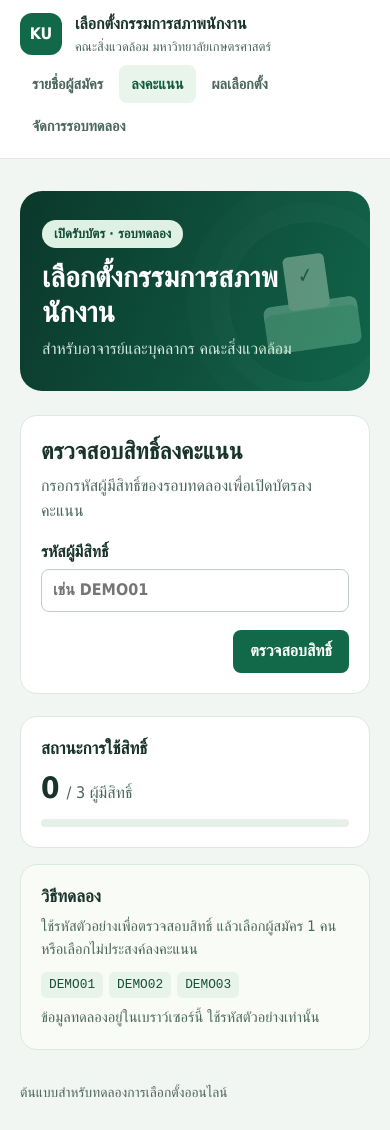
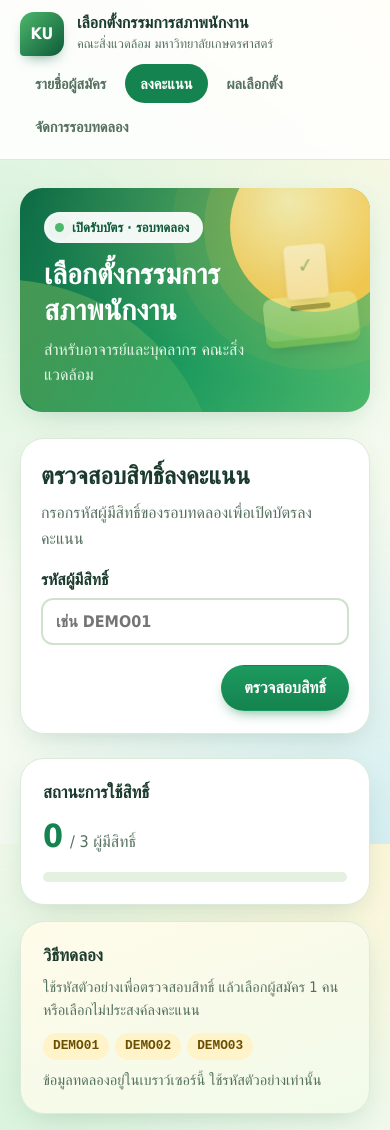
Before and after one commit to chesadaphonb-source/ku-staff-council-election, a plain HTML site: page index.html in a window 390 px wide. Shown: the top 1130 px of the page. Drawn offline with Linux system fonts and the light colour scheme; a web font is replaced by a local one.

Commit message:
Add files via upload

```diff
--- a/style.css
+++ b/style.css
@@ -1,114 +1,240 @@
 :root {
   color-scheme: light;
-  --ink: #18332a;
-  --muted: #4b665c;
-  --green: #126949;
-  --line: #dce8e1;
+  --ink: #1b3a2d;
+  --muted: #55705f;
+  --green: #15834f;
+  --green-deep: #0e5a3a;
+  --leaf: #4cb86b;
+  --lime: #c6e86a;
+  --sun: #ffc94d;
+  --sky: #cdeef3;
+  --mint: #eaf7e8;
+  --line: #dcebd9;
   --surface: #fff;
-  font: 16px/1.55 "IBM Plex Sans Thai", Tahoma, sans-serif;
+  --shadow: 0 10px 30px -12px #1b5a3a40;
+  --shadow-hover: 0 16px 34px -14px #1b5a3a59;
+  font: 16px/1.6 "IBM Plex Sans Thai", Tahoma, sans-serif;
   color: var(--ink);
-  background: #f2f6f2;
+  background: #f5faef;
 }
 * { box-sizing: border-box; }
-body { margin: 0; }
+body {
+  margin: 0;
+  min-height: 100vh;
+  background:
+    radial-gradient(600px 400px at 100% 0%, #fff3c9a0, transparent 70%),
+    radial-gradient(700px 500px at 0% 30%, #d9f3dd, transparent 70%),
+    radial-gradient(600px 500px at 100% 100%, #d4eef2, transparent 70%),
+    #f5faef;
+  background-attachment: fixed;
+}
 .wrap { width: min(1120px, calc(100% - 40px)); margin-inline: auto; }
-.site-header { background: var(--surface); border-bottom: 1px solid var(--line); }
-.top { display: flex; min-height: 78px; align-items: center; justify-content: space-between; gap: 24px; }
+
+/* ---------- Header ---------- */
+.site-header {
+  position: sticky; top: 0; z-index: 10;
+  background: #ffffffd9;
+  backdrop-filter: blur(12px);
+  -webkit-backdrop-filter: blur(12px);
+  border-bottom: 1px solid var(--line);
+}
+.top { display: flex; min-height: 76px; align-items: center; justify-content: space-between; gap: 24px; }
 .brand { display: flex; align-items: center; gap: 13px; }
 .brand strong, .brand small { display: block; }
+.brand strong { line-height: 1.3; }
 .brand small { color: var(--muted); font-size: .8rem; }
-.mark { display: grid; place-content: center; width: 42px; height: 42px; border-radius: 12px; background: #126949; color: white; font-weight: 700; }
+.mark {
+  display: grid; place-content: center; width: 44px; height: 44px;
+  border-radius: 14px 14px 14px 4px;
+  background: linear-gradient(135deg, var(--leaf), var(--green-deep));
+  color: #fff; font-weight: 700; letter-spacing: .02em;
+  box-shadow: 0 6px 14px -6px #0e5a3a99;
+}
 nav { display: flex; gap: 4px; flex-wrap: wrap; }
-nav a { padding: 8px 12px; color: var(--muted); text-decoration: none; border-radius: 8px; font-size: .91rem; font-weight: 600; }
-nav a:hover, nav a[aria-current] { color: #0d5a3c; background: #e9f4eb; }
-main { padding-block: 32px; }
-.hero { position: relative; isolation: isolate; overflow: hidden; display: flex; align-items: center; min-height: 232px; padding: 34px 44px; border-radius: 22px; background: linear-gradient(110deg, #0b382b, #11644a); color: #fff; }
-.hero-content { max-width: 75%; z-index: 1; }
-.hero h1 { margin: 12px 0 5px; font-size: clamp(1.8rem, 4vw, 3rem); line-height: 1.2; overflow-wrap: anywhere; }
-.hero p { margin: 8px 0 0; color: #d4eade; }
-.state { display: inline-block; padding: 4px 12px; border-radius: 20px; background: #dff1e3; color: #154b36; font-size: .82rem; font-weight: 700; }
-.art { position: absolute; right: 72px; top: 43px; width: 145px; height: 145px; transform: rotate(-8deg); }
-.art::before { content: ""; position: absolute; inset: -52px; border: 1px solid #d9fbed26; border-radius: 50%; box-shadow: 0 0 0 28px #d9fbed0b, 0 0 0 64px #d9fbed09; }
-.paper { position: absolute; z-index: 1; left: 40px; width: 64px; height: 83px; border-radius: 8px; background: #ddf5df; color: #136748; text-align: center; padding-top: 7px; font-size: 2rem; font-weight: 700; }
-.box { position: absolute; bottom: 0; width: 100%; height: 73px; border-radius: 12px; background: #80cba5; box-shadow: inset 0 13px #a7dac0; }
-.layout { display: grid; grid-template-columns: minmax(0, 1fr) 300px; gap: 22px; align-items: start; margin-top: 24px; }
-.panel { border: 1px solid var(--line); border-radius: 17px; background: var(--surface); }
-.primary { padding: 26px 30px; }
+nav a {
+  padding: 8px 15px; color: var(--muted); text-decoration: none;
+  border-radius: 999px; font-size: .91rem; font-weight: 600;
+  transition: background .2s, color .2s;
+}
+nav a:hover { color: var(--green-deep); background: var(--mint); }
+nav a[aria-current] { color: #fff; background: var(--green); }
+
+main { padding-block: 28px 32px; }
+
+/* ---------- Hero ---------- */
+.hero {
+  position: relative; isolation: isolate; overflow: hidden;
+  display: flex; align-items: center; min-height: 240px;
+  padding: 36px 48px; border-radius: 28px; color: #fff;
+  background:
+    radial-gradient(420px 260px at 88% 8%, #ffd96a55, transparent 70%),
+    linear-gradient(120deg, #0f6b45 0%, #1c9a5e 55%, #4cb86b 100%);
+  box-shadow: var(--shadow);
+}
+.hero::before {            /* sun */
+  content: ""; position: absolute; z-index: -1; right: 34px; top: -46px;
+  width: 170px; height: 170px; border-radius: 50%;
+  background: radial-gradient(circle at 35% 35%, #fff0b5, var(--sun) 70%);
+  opacity: .9;
+  box-shadow: 0 0 0 26px #ffc94d26, 0 0 0 58px #ffc94d12;
+}
+.hero::after {             /* leaf */
+  content: ""; position: absolute; z-index: -1; left: -40px; bottom: -70px;
+  width: 220px; height: 220px; border-radius: 0 100% 0 100%;
+  background: linear-gradient(135deg, #c6e86a55, #c6e86a11);
+  transform: rotate(-10deg);
+}
+.hero-content { max-width: 70%; z-index: 1; }
+.hero h1 { margin: 14px 0 4px; font-size: clamp(1.8rem, 4vw, 2.9rem); line-height: 1.25; overflow-wrap: anywhere; text-wrap: balance; }
+.hero p { margin: 8px 0 0; color: #e6f7e6; }
+.state {
+  display: inline-flex; align-items: center; gap: 8px;
+  padding: 5px 14px 5px 11px; border-radius: 999px;
+  background: #fffffff0; color: var(--green-deep);
+  font-size: .82rem; font-weight: 700;
+}
+.state::before {
+  content: ""; width: 9px; height: 9px; border-radius: 50%;
+  background: var(--leaf); box-shadow: 0 0 0 0 #4cb86b80;
+  animation: pulse 2s infinite;
+}
+@keyframes pulse { 70% { box-shadow: 0 0 0 8px #4cb86b00; } 100% { box-shadow: 0 0 0 0 #4cb86b00; } }
+
+.art { position: absolute; right: 90px; top: 52px; width: 145px; height: 145px; transform: rotate(-6deg); }
+.paper {
+  position: absolute; z-index: 1; left: 40px; top: -6px; width: 64px; height: 83px;
+  border-radius: 8px; background: #fff; color: var(--green);
+  text-align: center; padding-top: 7px; font-size: 2rem; font-weight: 700;
+  box-shadow: 0 8px 16px -8px #0006;
+  animation: float 4s ease-in-out infinite;
+}
+@keyframes float { 50% { transform: translateY(-6px) rotate(2deg); } }
+.box {
+  position: absolute; bottom: 0; width: 100%; height: 76px; border-radius: 14px;
+  background: linear-gradient(180deg, #e8fbb8, var(--lime));
+  box-shadow: inset 0 -10px #a3cf4a, 0 12px 20px -10px #0006;
+}
+.box::before {
+  content: ""; position: absolute; left: 50%; top: 14px; width: 62px; height: 8px;
+  transform: translateX(-50%); border-radius: 8px; background: #2d5a2e;
+}
+
+/* ---------- Layout & panels ---------- */
+.layout { display: grid; grid-template-columns: minmax(0, 1fr) 300px; gap: 24px; align-items: start; margin-top: 26px; }
+.panel { border: 1px solid var(--line); border-radius: 24px; background: var(--surface); box-shadow: var(--shadow); }
+.primary { padding: 30px 34px; }
 .sidebar { display: grid; gap: 16px; }
-.side { padding: 20px; }
-h2 { margin: 0; font-size: 1.45rem; line-height: 1.3; }
+.side { padding: 22px; }
+h2 { margin: 0; font-size: 1.5rem; line-height: 1.3; }
+h2:focus { outline: none; }
 .side h2 { font-size: 1.07rem; }
 p { margin: 8px 0 16px; color: var(--muted); }
 .side p { font-size: .91rem; margin-bottom: 0; }
-.turnout { display: flex; align-items: baseline; gap: 7px; margin-block: 7px; color: var(--muted); }
-.turnout strong { font-size: 1.85rem; color: var(--ink); font-variant-numeric: tabular-nums; }
-progress { display: block; width: 100%; height: 8px; border: 0; border-radius: 10px; background: #e7efe9; color: var(--green); accent-color: var(--green); overflow: hidden; }
-progress::-webkit-progress-bar { background: #e7efe9; }
-progress::-webkit-progress-value { background: var(--green); border-radius: 10px; }
+.turnout { display: flex; align-items: baseline; gap: 7px; margin-block: 8px 10px; color: var(--muted); }
+.turnout strong { font-size: 2rem; color: var(--green); font-variant-numeric: tabular-nums; }
+progress { display: block; width: 100%; height: 10px; border: 0; border-radius: 10px; background: #e4f1e1; color: var(--green); accent-color: var(--green); overflow: hidden; }
+progress::-webkit-progress-bar { background: #e4f1e1; }
+progress::-webkit-progress-value { background: linear-gradient(90deg, var(--leaf), var(--green)); border-radius: 10px; transition: width .6s; }
+progress::-moz-progress-bar { background: linear-gradient(90deg, var(--leaf), var(--green)); border-radius: 10px; }
 .codes { display: flex; flex-wrap: wrap; gap: 6px; margin-top: 12px; }
-code { padding: 3px 8px; border-radius: 6px; background: #e8f3e9; color: #184f39; font-size: .8rem; }
-.demo { background: #f8fbf6; }
+code { padding: 3px 10px; border-radius: 999px; background: #fff3c9; color: #6b4e00; font-size: .8rem; font-weight: 600; }
+.demo { background: linear-gradient(160deg, #fffbe9, #f1fae9); }
+
+/* ---------- Ballot options ---------- */
 fieldset { border: 0; padding: 0; margin: 0; min-width: 0; }
-legend { padding: 0; margin-bottom: 7px; font-weight: 600; }
-.options { display: grid; gap: 8px; }
-.option { display: flex; align-items: center; gap: 12px; border: 1px solid var(--line); border-radius: 11px; padding: 9px 12px; cursor: pointer; }
-.option:hover { border-color: #73ad8d; }
-.option:has(input:checked) { border-color: var(--green); background: #edf7ef; }
-.number { flex: 0 0 36px; display: grid; place-content: center; height: 36px; border-radius: 9px; background: #e8f2eb; color: #1d694a; font-weight: 700; }
+legend { padding: 0; margin-bottom: 8px; font-weight: 600; }
+.options { display: grid; gap: 10px; }
+.option {
+  display: flex; align-items: center; gap: 14px;
+  border: 2px solid var(--line); border-radius: 16px; padding: 10px 14px;
+  cursor: pointer; background: #fff;
+  transition: border-color .2s, background .2s, transform .2s, box-shadow .2s;
+}
+.option:hover { border-color: var(--leaf); transform: translateY(-2px); box-shadow: var(--shadow); }
+.option:has(input:checked) { border-color: var(--green); background: linear-gradient(100deg, #eefae4, #fff); box-shadow: 0 0 0 4px #4cb86b26; }
+.number { flex: 0 0 36px; display: grid; place-content: center; height: 36px; border-radius: 50%; background: var(--mint); color: var(--green); font-weight: 700; }
 .option strong, .option small { display: block; overflow-wrap: anywhere; }
 .option small { color: var(--muted); }
-.option input { margin-left: auto; accent-color: var(--green); width: 17px; height: 17px; flex-shrink: 0; }
+.option input { margin-left: auto; accent-color: var(--green); width: 20px; height: 20px; flex-shrink: 0; }
+
+/* ---------- Forms & buttons ---------- */
 .field { display: grid; gap: 5px; font-weight: 600; margin-top: 15px; }
-input[type=text], textarea { width: 100%; border: 1px solid #bccfc3; border-radius: 8px; padding: 8px 11px; font: inherit; color: var(--ink); background: white; }
+input[type=text], input[type=url], textarea {
+  width: 100%; border: 2px solid #cfe3cc; border-radius: 12px; padding: 9px 13px;
+  font: inherit; color: var(--ink); background: #fff; transition: border-color .2s, box-shadow .2s;
+}
+input[type=text]:focus, input[type=url]:focus, textarea:focus { outline: none; border-color: var(--leaf); box-shadow: 0 0 0 4px #4cb86b2e; }
 textarea { resize: vertical; }
-button { background: var(--green); color: #fff; border: 1px solid transparent; border-radius: 8px; padding: 8px 16px; font: inherit; font-weight: 600; cursor: pointer; }
-button:hover { background: #0b5439; }
-button.secondary { color: var(--green); background: #fff; border-color: #b7cfc0; }
-button.secondary:hover { background: #edf7ef; }
-:focus-visible { outline: 3px solid #318b65; outline-offset: 3px; }
-.actions { display: flex; flex-wrap: wrap; justify-content: flex-end; gap: 10px; margin-top: 18px; }
+button {
+  background: linear-gradient(180deg, #1c9a5e, var(--green));
+  color: #fff; border: 1px solid transparent; border-radius: 999px;
+  padding: 9px 22px; font: inherit; font-weight: 600; cursor: pointer;
+  box-shadow: 0 6px 14px -6px #15834fb3;
+  transition: transform .15s, box-shadow .15s, background .2s;
+}
+button:hover { background: linear-gradient(180deg, #15834f, var(--green-deep)); transform: translateY(-1px); box-shadow: 0 10px 18px -8px #15834fb3; }
+button:active { transform: translateY(0); }
+button.secondary { color: var(--green); background: #fff; border-color: #b9dcc2; box-shadow: none; }
+button.secondary:hover { background: var(--mint); box-shadow: none; }
+button:disabled { opacity: .55; cursor: not-allowed; transform: none; }
+:focus-visible { outline: 3px solid #2f9e68; outline-offset: 3px; }
+.actions { display: flex; flex-wrap: wrap; justify-content: flex-end; gap: 10px; margin-top: 20px; }
 #feedback:empty { display: none; }
-#feedback { margin: 10px 0 0; color: #963a24; font-weight: 600; }
-.notice { padding: 12px 15px; background: #e9f5eb; border-radius: 10px; color: #205941; margin-bottom: 0; }
-dialog { width: min(480px, calc(100% - 32px)); padding: 25px; border: 0; border-radius: 16px; color: var(--ink); }
-dialog::backdrop { background: #102b24a8; }
+#feedback { margin: 10px 0 0; padding: 10px 14px; border-radius: 12px; background: #ffe9e3; color: #a6321b; font-weight: 600; }
+.notice { padding: 13px 16px; background: #e8f7e6; border-left: 5px solid var(--leaf); border-radius: 6px 14px 14px 6px; color: #1d5a3a; margin-bottom: 0; }
+
+dialog { width: min(480px, calc(100% - 32px)); padding: 28px; border: 0; border-radius: 24px; color: var(--ink); box-shadow: 0 30px 60px -20px #0b3d2a80; }
+dialog::backdrop { background: #0f3a2ab0; backdrop-filter: blur(3px); }
+dialog[open] { animation: pop .22s ease-out; }
+@keyframes pop { from { opacity: 0; transform: translateY(10px) scale(.97); } }
+
+/* ---------- Results ---------- */
 .result-list { padding: 0; list-style: none; }
-.result-list li { margin-top: 17px; }
-.result-line { display: flex; justify-content: space-between; gap: 14px; margin-bottom: 6px; overflow-wrap: anywhere; }
-.result-line span { flex-shrink: 0; }
-footer { padding-bottom: 24px; font-size: .86rem; color: var(--muted); }
-@media (max-width: 760px) {
-  .top { align-items: flex-start; justify-content: center; flex-direction: column; padding-block: 12px; gap: 8px; }
-  .layout { grid-template-columns: minmax(0, 1fr); }
-  .hero { min-height: 200px; padding: 22px; }
-  .hero-content { max-width: 82%; }
-  .art { opacity: .38; right: 14px; top: 32px; transform: scale(.65) rotate(-8deg); transform-origin: right center; }
-  .primary { padding: 20px; }
-}
-@media (max-width: 380px) { .wrap { width: calc(100% - 24px); } nav a { padding-inline: 7px; } }
+.result-list li { margin-top: 18px; }
+.result-line { display: flex; justify-content: space-between; gap: 14px; margin-bottom: 7px; overflow-wrap: anywhere; }
+.result-line span { flex-shrink: 0; color: var(--green); font-weight: 600; font-variant-numeric: tabular-nums; }
+.result-list progress { height: 12px; }
+
+footer { padding-bottom: 28px; font-size: .86rem; color: var(--muted); }
+
+/* ---------- Candidates & photos ---------- */
 .portrait {
-  flex: 0 0 72px;
-  display: grid;
-  place-items: center;
-  width: 72px;
-  height: 84px;
-  border-radius: 9px;
-  overflow: hidden;
-  background: #e8f2eb;
+  flex: 0 0 72px; display: grid; place-items: center; width: 72px; height: 84px;
+  border-radius: 14px; overflow: hidden;
+  background: linear-gradient(160deg, #e4f5df, var(--sky));
 }
 .portrait img { display: block; width: 100%; height: 100%; object-fit: cover; }
 .portrait-placeholder { display: grid; justify-items: center; align-content: end; align-self: end; }
-.portrait-placeholder::before { content: ""; width: 24px; height: 24px; margin-bottom: 3px; border-radius: 50%; background: #8db39e; }
-.portrait-placeholder::after { content: ""; width: 51px; height: 31px; border-radius: 23px 23px 0 0; background: #8db39e; }
-.photo-settings { margin-top: 24px; padding-top: 15px; border-top: 1px solid var(--line); }
+.portrait-placeholder::before { content: ""; width: 24px; height: 24px; margin-bottom: 3px; border-radius: 50%; background: #8fc3a0; }
+.portrait-placeholder::after { content: ""; width: 51px; height: 31px; border-radius: 23px 23px 0 0; background: #8fc3a0; }
+.photo-settings { margin-top: 26px; padding-top: 16px; border-top: 2px dashed var(--line); }
 .photo-settings h3 { margin: 0; }
 .photo-row { display: flex; align-items: center; gap: 14px; flex-wrap: wrap; padding-block: 9px; }
 .photo-row .field { flex: 1 1 190px; min-width: 0; margin: 0; }
 .photo-row input { max-width: 100%; font: inherit; font-weight: 400; }
-input[type=url] { width: 100%; border: 1px solid #bccfc3; border-radius: 8px; padding: 8px 11px; font: inherit; color: var(--ink); background: white; }
-.candidate-list { display: grid; grid-template-columns: repeat(auto-fit, minmax(min(100%, 180px), 1fr)); gap: 12px; padding: 0; list-style: none; }
-.candidate-card { display: grid; align-content: start; gap: 14px; padding: 14px; border: 1px solid var(--line); border-radius: 12px; }
-.candidate-card .portrait { width: 100%; height: auto; aspect-ratio: 4 / 5; max-height: 240px; }
+.candidate-list { display: grid; grid-template-columns: repeat(auto-fit, minmax(min(100%, 180px), 1fr)); gap: 14px; padding: 0; list-style: none; }
+.candidate-card {
+  display: grid; align-content: start; gap: 14px; padding: 14px;
+  border: 2px solid var(--line); border-radius: 20px; background: #fff;
+  transition: transform .2s, box-shadow .2s, border-color .2s;
+}
+.candidate-card:hover { transform: translateY(-4px); border-color: var(--leaf); box-shadow: var(--shadow-hover); }
+.candidate-card .portrait { width: 100%; height: auto; aspect-ratio: 4 / 5; max-height: 240px; border-radius: 14px; }
 .candidate-card small, .candidate-card strong { display: block; overflow-wrap: anywhere; }
-.candidate-card small { color: var(--muted); }
+.candidate-card small { color: var(--green); font-weight: 600; }
 .announcement-link { color: var(--green); font-weight: 600; text-underline-offset: 3px; }
+
+/* ---------- Responsive ---------- */
+@media (max-width: 760px) {
+  .top { align-items: flex-start; justify-content: center; flex-direction: column; padding-block: 12px; gap: 8px; }
+  .layout { grid-template-columns: minmax(0, 1fr); }
+  .hero { min-height: 200px; padding: 24px; border-radius: 22px; }
+  .hero::before { right: -30px; }
+  .hero-content { max-width: 82%; }
+  .art { opacity: .4; right: 14px; top: 32px; transform: scale(.65) rotate(-6deg); transform-origin: right center; }
+  .primary { padding: 22px 20px; }
+}
+@media (max-width: 380px) { .wrap { width: calc(100% - 24px); } nav a { padding-inline: 9px; } }
+@media (prefers-reduced-motion: reduce) {
+  *, *::before, *::after { animation: none !important; transition: none !important; }
+}
```
